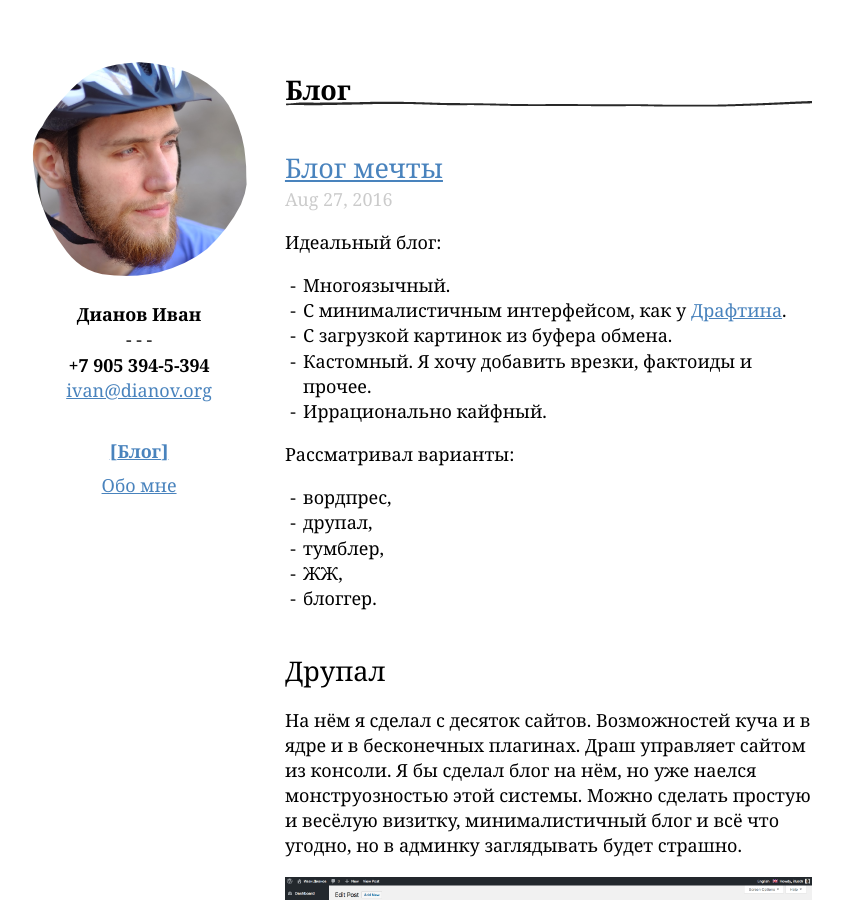
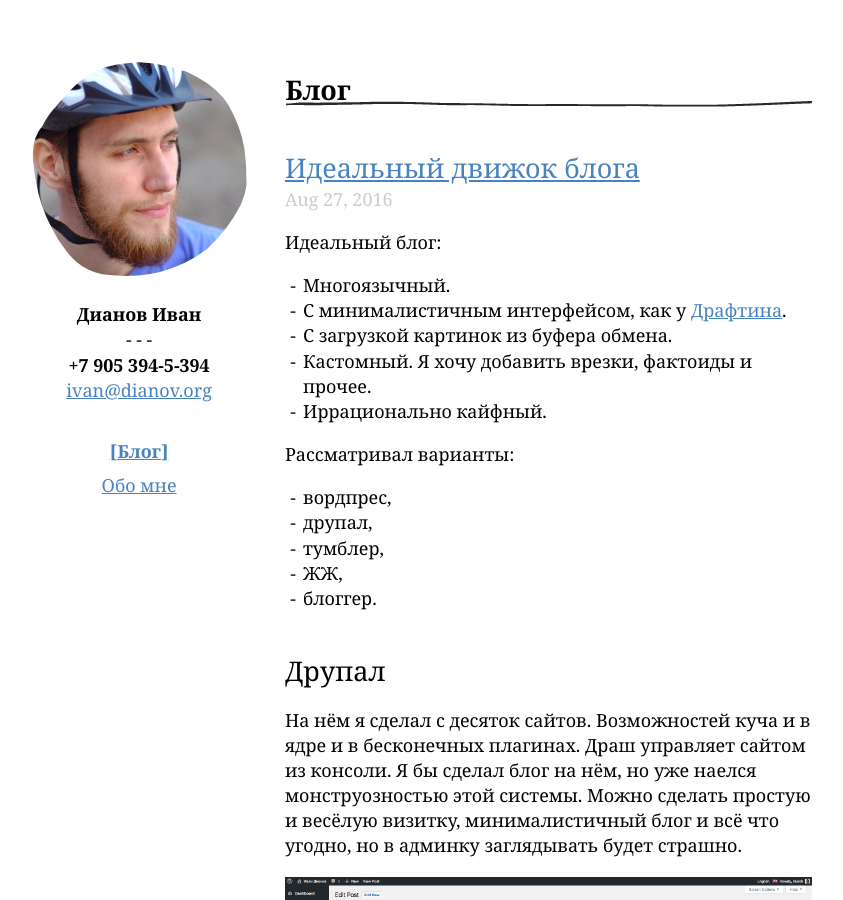
Before and after one commit to illus0r/dianov.org, a Jekyll site: the page built from pages/index.html, in a window 1280 px wide and 900 px high. Shown: the whole window, without its empty margins (228-1071 px from the left). Built offline with Jekyll 4.4.1, drawn with Linux system fonts in a browser that asks for light colours.

Commit message:
Updated 2016-08-27-blog-moej-mechty.md

```diff
--- a/_posts/2016-08-27-blog-moej-mechty.md
+++ b/_posts/2016-08-27-blog-moej-mechty.md
@@ -1,8 +1,9 @@
 ---
 layout: post
 published: true
-title: Блог мечты
-permalink: /blog-moej-mechty/
+title: Идеальный движок блога
+permalink: /ideal-blog/
+redirect_from: /blog-moej-mechty/
 ---
 Идеальный блог:
 
```
